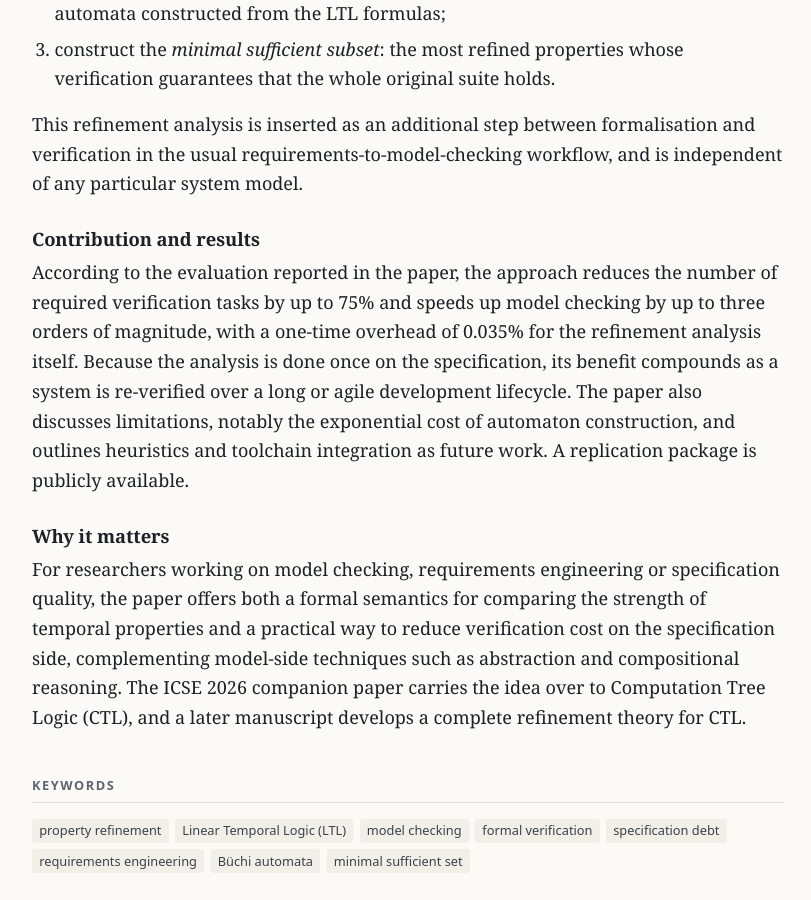
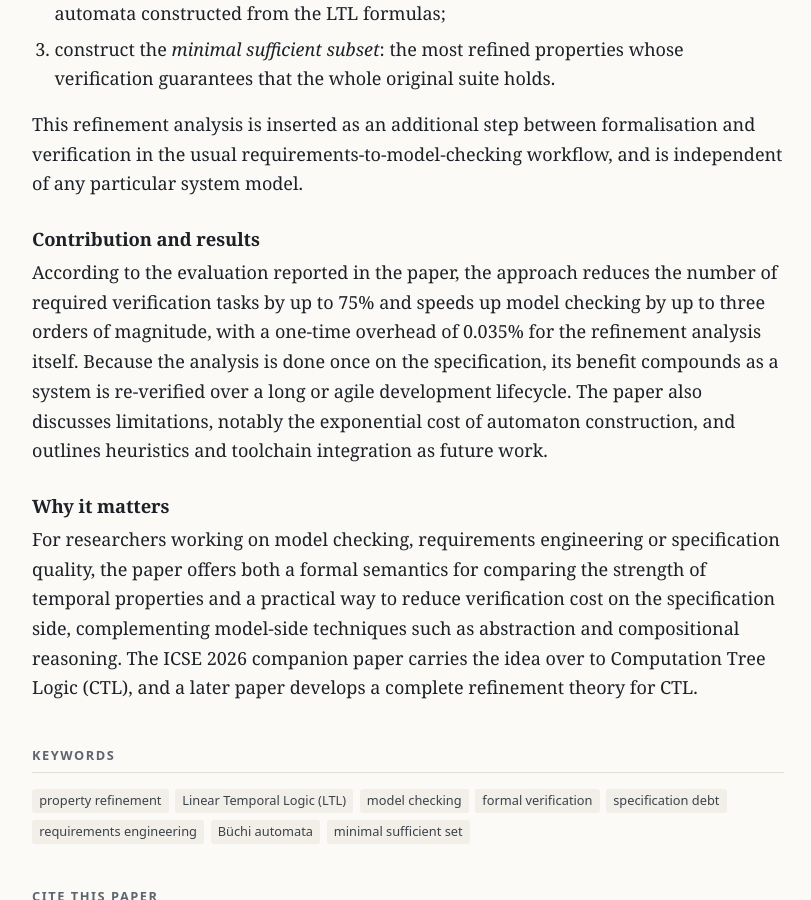
Before and after one commit to lucabrodohshl/lucabrodohshl, a Jekyll site: the page built from _publications/property-refinement-ltl-fse-2026.md, in a window 1280 px wide and 900 px high, scrolled down 2271 px. Shown: the whole window, without its empty margins (232-1043 px from the left). Built offline with Jekyll 4.4.1, drawn with Linux system fonts in a browser that asks for light colours; some of the changed text lies outside the part shown.

Commit message:
Mark CTL paper as published on Zenodo, remove artifact links, add Bing verification

```diff
--- /dev/null
+++ b/BingSiteAuth.xml
@@ -0,0 +1,4 @@
+<?xml version="1.0"?>
+<users>
+	<user>1F179D141D9E96AF24E7128D66E3D658</user>
+</users>
--- a/_config.yml
+++ b/_config.yml
@@ -36,7 +36,7 @@
 # verification here (only the token, not the whole <meta> tag).
 google_site_verification: "O1FoJrmQGvEuvPJNwOBJtfq_I6j0JQdXcZAX1SKyaMY"
 # Optional: Bing Webmaster Tools verification token.
-bing_site_verification: ""
+bing_site_verification: "1F179D141D9E96AF24E7128D66E3D658"
 
 collections:
   publications:
--- a/_publications/property-refinement-ltl-fse-2026.md
+++ b/_publications/property-refinement-ltl-fse-2026.md
@@ -24,8 +24,6 @@
 doi: "10.1145/3808127"
 pdf: /publications/property-refinement-ltl-fse-2026/brodo-2026-property-refinement-ltl-fse.pdf  # served next to the paper page (Google Scholar guideline); original kept in assets/paper/FSELTL.pdf
 pdf_note: "Authors' version (CC BY 4.0)"
-code: https://github.com/PizzeriaAurora/LTLFSE
-code_label: "Replication package (GitHub)"
 license: https://creativecommons.org/licenses/by/4.0/
 license_label: "CC BY 4.0"
 featured: true   # shown under "Selected publications"
@@ -85,8 +83,8 @@
 
 ### Contribution and results
 
-According to the evaluation reported in the paper, the approach reduces the number of required verification tasks by up to 75% and speeds up model checking by up to three orders of magnitude, with a one-time overhead of 0.035% for the refinement analysis itself. Because the analysis is done once on the specification, its benefit compounds as a system is re-verified over a long or agile development lifecycle. The paper also discusses limitations, notably the exponential cost of automaton construction, and outlines heuristics and toolchain integration as future work. A replication package is publicly available.
+According to the evaluation reported in the paper, the approach reduces the number of required verification tasks by up to 75% and speeds up model checking by up to three orders of magnitude, with a one-time overhead of 0.035% for the refinement analysis itself. Because the analysis is done once on the specification, its benefit compounds as a system is re-verified over a long or agile development lifecycle. The paper also discusses limitations, notably the exponential cost of automaton construction, and outlines heuristics and toolchain integration as future work.
 
 ### Why it matters
 
-For researchers working on model checking, requirements engineering or specification quality, the paper offers both a formal semantics for comparing the strength of temporal properties and a practical way to reduce verification cost on the specification side, complementing model-side techniques such as abstraction and compositional reasoning. The ICSE 2026 companion paper carries the idea over to Computation Tree Logic (CTL), and a later manuscript develops a complete refinement theory for CTL.
+For researchers working on model checking, requirements engineering or specification quality, the paper offers both a formal semantics for comparing the strength of temporal properties and a practical way to reduce verification cost on the specification side, complementing model-side techniques such as abstraction and compositional reasoning. The ICSE 2026 companion paper carries the idea over to Computation Tree Logic (CTL), and a later paper develops a complete refinement theory for CTL.
--- a/publications/index.html
+++ b/publications/index.html
@@ -6,7 +6,7 @@
 ---
 <header class="page-head">
   <h1>Publications</h1>
-  <p class="page-head__lede">Selected papers first, then all peer-reviewed papers and preprints, newest first. Each title opens a page with the full abstract, a summary, links to the PDF and DOI, and a BibTeX citation. Also listed on <a href="{{ site.author.orcid }}">ORCID</a>.</p>
+  <p class="page-head__lede">Selected papers first, then all papers, newest first. Each title opens a page with the full abstract, a summary, links to the PDF and DOI, and a BibTeX citation. Also listed on <a href="{{ site.author.orcid }}">ORCID</a>.</p>
 </header>
 
 {%- assign featured = site.publications | where: "featured", true | sort: "featured_order" %}
```
Also changed, not shown: _publications/property-refinement-ctl.md (+8 -10 lines), _publications/social-norm-pattern-catalog-models-2026.md (+1 -3 lines), README.md, 2 other files.
